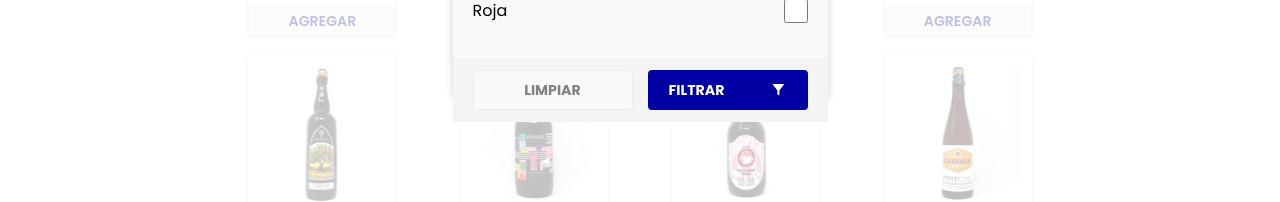
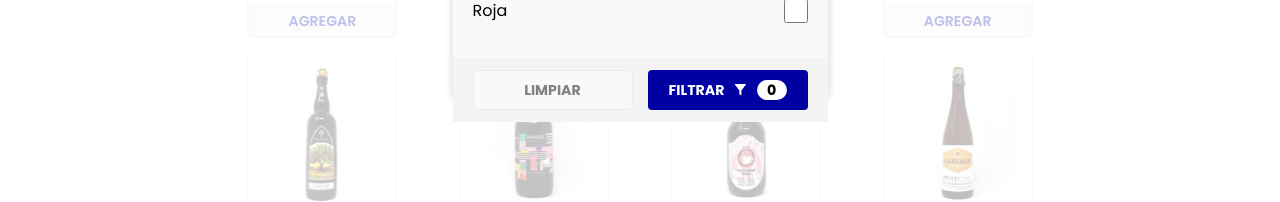
Before and after one commit to mateobetancurb/prueba-tecnica-frontend-ddb, a React (Vite) app: page / in a window 1280 px wide. Both pictures are taken after a click on the button "FILTRAR". Shown: the part 444-646 px from the top of the page. Built offline with nearby package versions, Linux system fonts and the light colour scheme.

Commit message:
modal app component

```diff
--- a/src/components/ModalContent.jsx
+++ b/src/components/ModalContent.jsx
@@ -1,20 +1,26 @@
 import { useState, useEffect } from "react";
+import { useGlobalState } from "../hooks/useGlobalState";
 import "../scss/components/modal.scss";
 
-const ModalContent = ({
-	handleModal,
-	handleSelectedProduct,
-	selectedProductId,
-}) => {
+const ModalContent = ({ handleModal }) => {
+	const { selectedProductIds, setSelectedProductIds } = useGlobalState();
+	const [numberFilterActive, setNumberFilterActive] = useState(0);
+
 	const handleCheckboxChange = (e) => {
-		const selectProductId = e.target.value;
-		handleSelectedProduct(selectProductId);
+		const selectedProductId = e.target.value;
+		if (selectedProductIds.includes(selectedProductId)) {
+			setSelectedProductIds(
+				selectedProductIds.filter((id) => id !== selectedProductId)
+			);
+		} else {
+			setSelectedProductIds([...selectedProductIds, selectedProductId]);
+		}
 	};
 
 	const [isButtonDisabled, setIsButtonDisabled] = useState(true);
 
 	const handleButton = () => {
-		if (selectedProductId) {
+		if (selectedProductIds.length > 0) {
 			setIsButtonDisabled(false);
 		} else {
 			setIsButtonDisabled(true);
@@ -23,7 +29,7 @@ const ModalContent = ({
 
 	useEffect(() => {
 		handleButton();
-	}, [selectedProductId]);
+	}, [selectedProductIds]);
 
 	return (
 		<>
@@ -69,6 +75,10 @@ const ModalContent = ({
 				<div className="modal__footer">
 					<div className="modal__buttons--container">
 						<button
+							onClick={() => {
+								setSelectedProductIds([]);
+								handleModal();
+							}}
 							className={
 								isButtonDisabled
 									? "modal__clear--button"
@@ -77,13 +87,22 @@ const ModalContent = ({
 						>
 							LIMPIAR
 						</button>
-						<button className="modal__filter--button">
+						<button
+							onClick={() => {
+								setSelectedProductIds(selectedProductIds);
+								handleModal();
+							}}
+							className="modal__filter--button"
+						>
 							FILTRAR
 							<img
 								src="/icons/filters.svg"
 								alt="Filter icon"
 								className="footer__filter--icon"
 							/>
+							<div className="container__number--filter">
+								<p>{selectedProductIds.length}</p>
+							</div>
 						</button>
 					</div>
 				</div>
```
